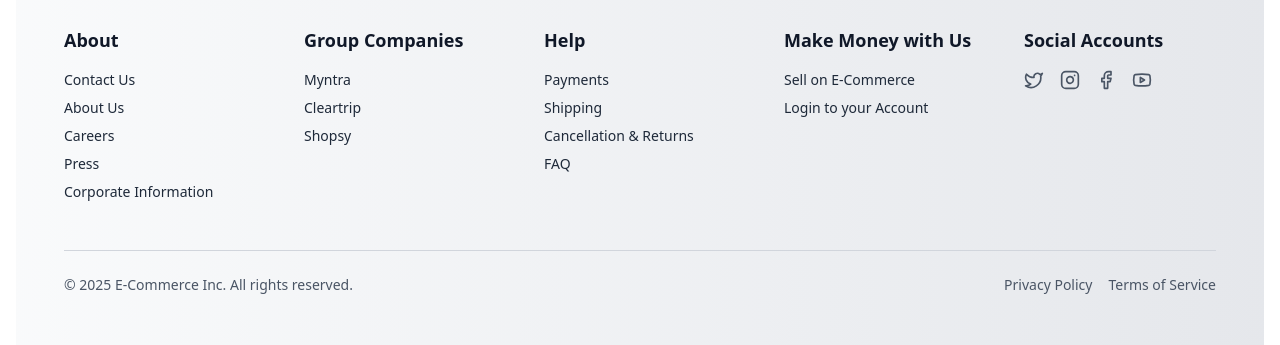
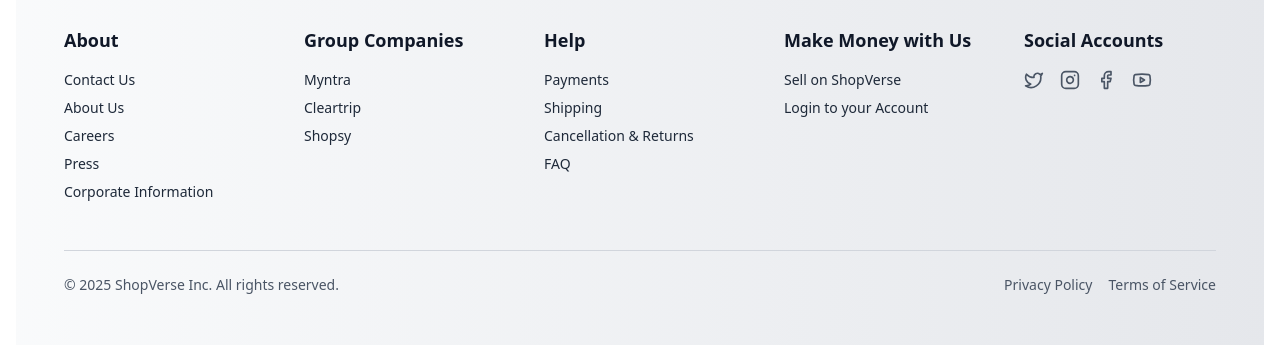
Before and after one commit to Aryan-Makhija/ShopVerse, a Next.js app: page /HomePage in a window 1280 px wide. Shown: the part 2799-3144 px from the top of the page. Built offline with nearby package versions, Linux system fonts and the light colour scheme; no server answers; the database is empty.

Commit message:
New Updates

```diff
--- a/src/app/MyOrders/page.jsx
+++ b/src/app/MyOrders/page.jsx
@@ -83,7 +83,9 @@ const Myorders = () => {
                           <img src={item?.products[0]?.image} className='object-cover' alt="" />
                         </div>
                         <div className="flex flex-col text-sm sm:text-base">
-                          <p className="font-medium text-gray-800">{item.order_details.product_name}</p>
+                          <p className="font-medium text-gray-800">{item.products.map((product,indexs)=>(
+                            product.product_name
+                          ))}</p>
                           <p className="text-gray-600">
                             ₹{item.order_details.totalPrice} <span className="text-xs">(Qty:1)</span>
                           </p>
--- a/src/components/Dashboard/Navbar.jsx
+++ b/src/components/Dashboard/Navbar.jsx
@@ -78,7 +78,11 @@ const DashBoradNavbar = () => {
                         <Link href="/DashBoard/admin/admin">
                             <DropdownMenuItem>
                                 <User className="h-[1.2rem] w-[1.2rem] mr-2"></User>
+
+                                <Link href="/DashBoard/admin">
                                 Profile
+
+                                </Link>
                             </DropdownMenuItem>
 
                         </Link>
--- a/src/components/homepage/Footer.jsx
+++ b/src/components/homepage/Footer.jsx
@@ -89,7 +89,7 @@ const Footer = () => {
                                 <a target="_blank"
                                     rel="noopener noreferrer">
 
-                                    Sell on E-Commerce
+                                    Sell on ShopVerse
 
                                 </a>
                             </Link>
@@ -148,7 +148,7 @@ const Footer = () => {
 
                 {/* Divider & Bottom Bar */}
                 <div className="mt-12 border-t border-gray-300 dark:border-gray-700 pt-6 flex flex-col sm:flex-row justify-between items-center text-center sm:text-left text-sm text-gray-600 dark:text-gray-400">
-                    <p>© {new Date().getFullYear()} E-Commerce Inc. All rights reserved.</p>
+                    <p>© {new Date().getFullYear()} ShopVerse Inc. All rights reserved.</p>
                     <div className="mt-4 sm:mt-0 flex gap-4 text-sm">
                         <a href="#" className="hover:text-amber-600 dark:hover:text-amber-400">Privacy Policy</a>
                         <a href="#" className="hover:text-amber-600 dark:hover:text-amber-400">Terms of Service</a>
```
